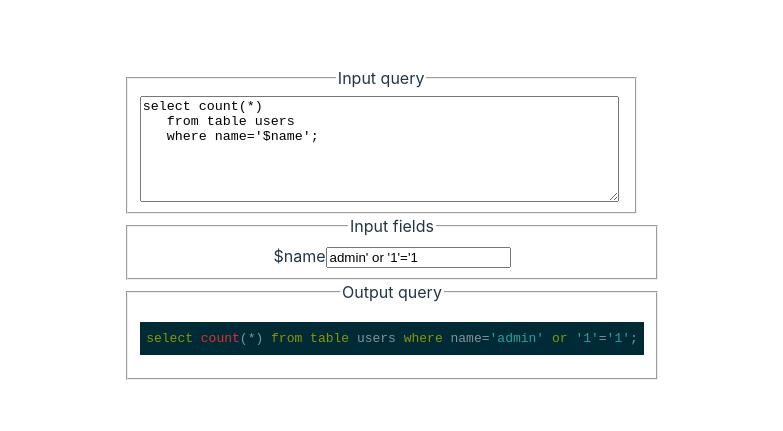
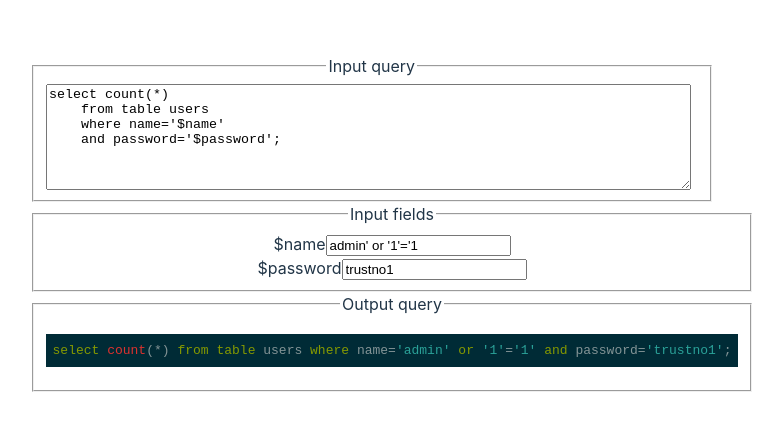
Before and after one commit to UweKrause/sqliv, a React (Vite) app: page / in a window 1280 px wide. Shown: the part 177-608 px from the top of the page, without its empty margins (248-1031 px from the left). Built offline with nearby package versions, Linux system fonts and the light colour scheme.

Commit message:
add second variable

```diff
--- a/src/App.tsx
+++ b/src/App.tsx
@@ -10,8 +10,9 @@ SyntaxHighlighter.registerLanguage('sql', sql);
 function App() {
     const inputQueryInitial =
         "select count(*)\n" +
-        "   from table users\n" +
-        "   where name='$name';"
+        "    from table users\n" +
+        "    where name='$name'\n" +
+        "    and password='$password';"
 
     const [inputQuery, setInputQuery] =
         useState(inputQueryInitial)
@@ -19,17 +20,21 @@ function App() {
     const [inputUser, setInputUser] =
         useState("admin' or '1'='1")
 
+    const [inputPassword, setInputPassword] =
+        useState("trustno1")
+
     const [outputQuery, setOutputQuery] =
         useState(inputQueryInitial)
 
     useEffect(() => {
             setOutputQuery(
                 inputQuery
+                    .replace("$name", inputUser)
+                    .replace("$password", inputPassword)
                     .trim()
                     .replace(/\s+/g, ' ')
-                    .replace("$name", inputUser)
             )
-        }, [inputQuery, inputUser]
+        }, [inputQuery, inputUser, inputPassword]
     )
 
     return (
@@ -55,6 +60,15 @@ function App() {
                             setInputUser(e.target.value)}
                     />
                 </label>
+                <br></br>
+                <label>$password
+                    <input
+                        name="password"
+                        value={inputPassword}
+                        onChange={(e) =>
+                            setInputPassword(e.target.value)}
+                    />
+                </label>
             </fieldset>
 
             <fieldset className="querybox">
```
